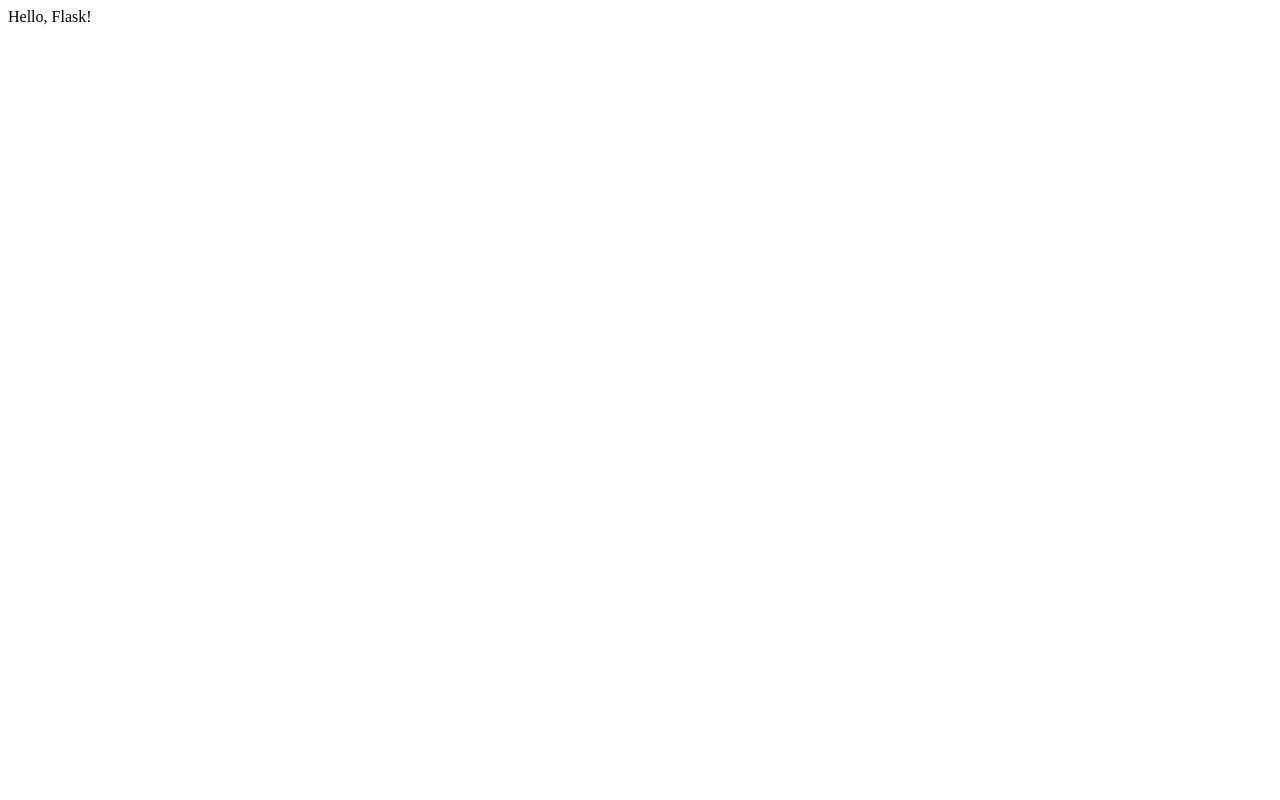
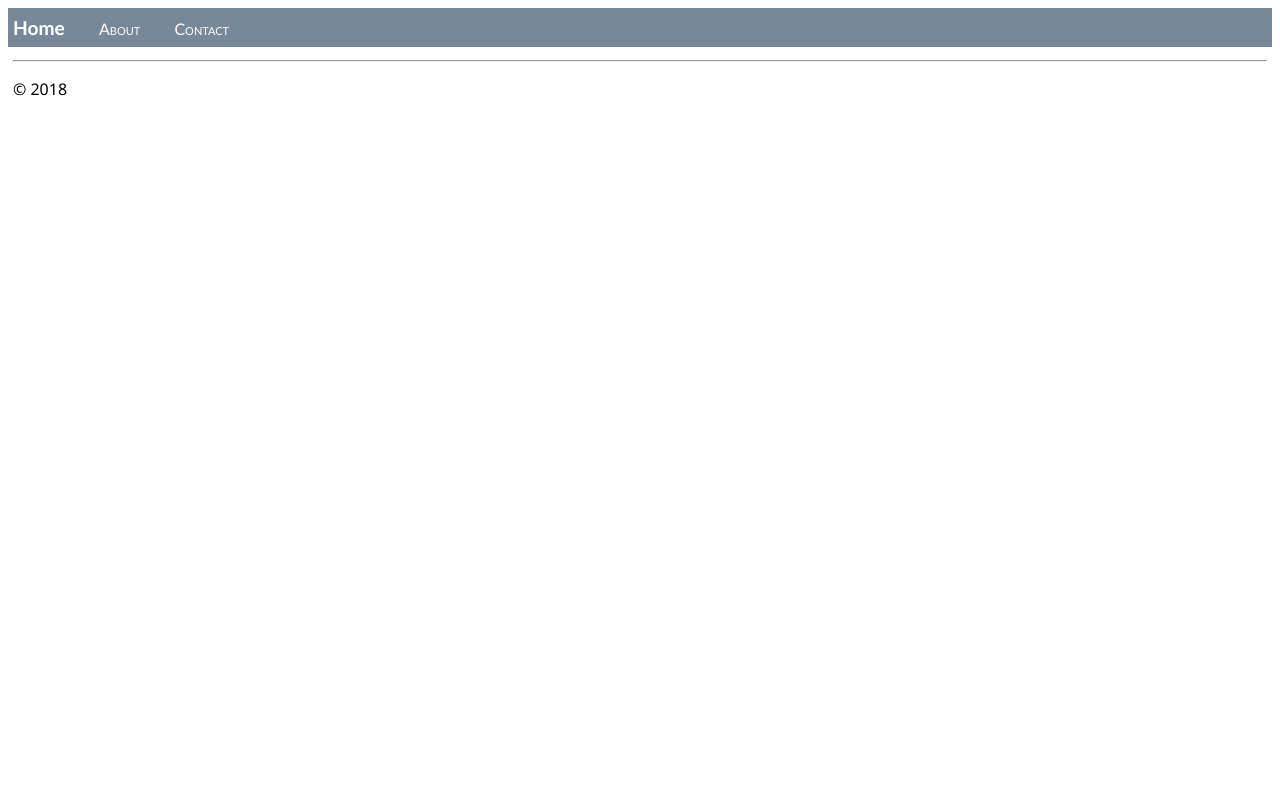
Before and after one commit to chrismclellanatbbc/iplayer_sounds_python, a Flask app: page / in a window 1280 px wide. Before the commit the page is almost empty. Run offline with Flask 2, Linux system fonts and the light colour scheme.

Commit message:
Finish VS Code tutorial

```diff
--- a/app.py
+++ b/app.py
@@ -7,7 +7,17 @@ app = Flask(__name__)
 
 @app.route("/")
 def home():
-    return "Hello, Flask!"
+    return render_template("home.html")
+
+@app.route("/about/")
+def about():
+    return render_template("about.html")
+
+@app.route("/contact/")
+def contact():
+    return render_template("contact.html")
+
+
 
 @app.route("/hello")
 @app.route("/hello/<name>")
@@ -18,6 +28,13 @@ def hello_there(name = None):
         name=name,
         date=datetime.now()
     )
+
+@app.route("/api/data")
+def get_data():
+    """
+    docstring
+    """
+    return app.send_static_file("data.json")
 
     #now = datetime.now()
     #formatted_now = now.strftime("%A, %d %B, %Y at %X")
--- /dev/null
+++ b/static/data.json
@@ -0,0 +1,5 @@
+{
+    "01": {
+      "note": "This data is very simple because we're demonstrating only the mechanism."
+    }
+}
--- a/static/site.css
+++ b/static/site.css
@@ -2,3 +2,30 @@
     font-weight: 1000;
     color: blue;
 }
+.navbar {
+    background-color: lightslategray;
+    font-size: 1em;
+    font-family: 'Trebuchet MS', 'Lucida Sans Unicode', 'Lucida Grande', 'Lucida Sans', Arial, sans-serif;
+    color: white;
+    padding: 8px 5px 8px 5px;
+}
+
+.navbar a {
+    text-decoration: none;
+    color: inherit;
+}
+
+.navbar-brand {
+    font-size: 1.2em;
+    font-weight: 600;
+}
+
+.navbar-item {
+    font-variant: small-caps;
+    margin-left: 30px;
+}
+
+.body-content {
+    padding: 5px;
+    font-family:'Segoe UI', Tahoma, Geneva, Verdana, sans-serif;
+}
--- /dev/null
+++ b/templates/about.html
@@ -0,0 +1,6 @@
+    {% extends "layout.html" %}
+    { About }
+
+    { endblock }
+    { <p>About page for the Visual Studio Code Flask tutorial.</p> }
+    { endblock }
--- /dev/null
+++ b/templates/contact.html
@@ -0,0 +1,6 @@
+{% extends "layout.html" %}
+{ Contact us }
+
+{ endblock }
+{ <p>Contact page for the Visual Studio Code Flask tutorial.</p> }
+{ endblock }
--- /dev/null
+++ b/templates/home.html
@@ -0,0 +1,6 @@
+{% extends "layout.html" %}
+{ Home }
+
+{ endblock }
+{ <p>Home page for the Visual Studio Code Flask tutorial.</p> }
+{ endblock }
--- /dev/null
+++ b/templates/layout.html
@@ -0,0 +1,25 @@
+<!DOCTYPE html>
+<html>
+    <head>
+        <meta charset="utf-8" />
+        <title>{% block title %}{% endblock %}</title>
+        <link rel="stylesheet" type="text/css" href="{{ url_for('static', filename='site.css')}}" />
+    </head>
+
+    <body>
+        <div class="navbar">
+            <a href="{{ url_for('home') }}" class="navbar-brand">Home</a>
+            <a href="{{ url_for('about') }}" class="navbar-item">About</a>
+            <a href="{{ url_for('contact') }}" class="navbar-item">Contact</a>
+        </div>
+
+        <div class="body-content">
+            {% block content %}
+            {% endblock %}
+            <hr/>
+            <footer>
+                <p>© 2018</p>
+            </footer>
+        </div>
+    </body>
+</html>
```
Also changed, not shown: 1 other file.
